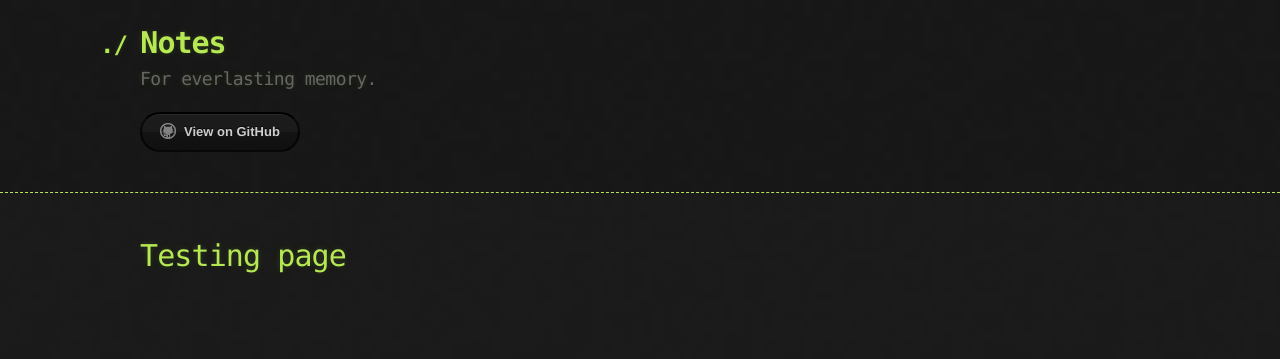
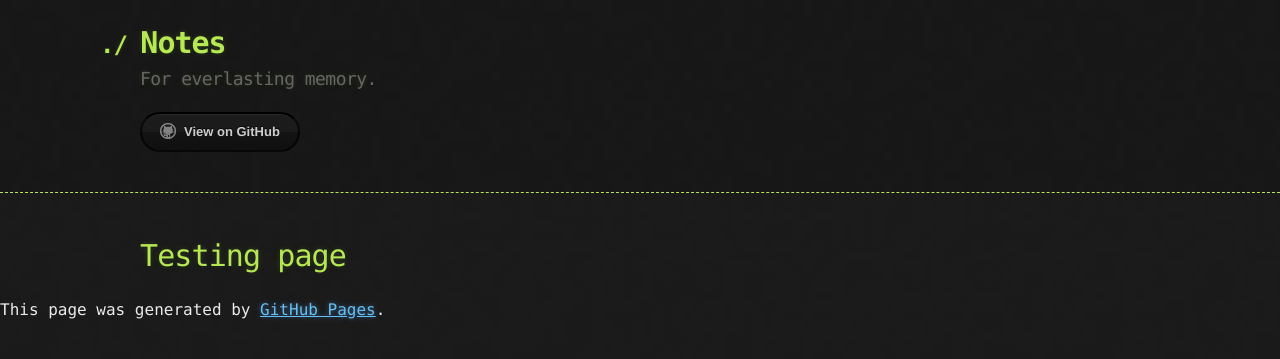
Before and after one commit to dini/dini.github.io, a Jekyll site: the page built from index.md, in a window 1280 px wide. Shown: the top 359 px of the page. Built offline with Jekyll 4.4.1, drawn with Linux system fonts in a browser that asks for light colours.

Commit message:
add footer

```diff
--- /dev/null
+++ b/_includes/footer.html
@@ -0,0 +1,3 @@
+<footer class="site-footer">
+    <span class="site-footer-credits">This page was generated by <a href="https://pages.github.com">GitHub Pages</a>.</span>
+</footer>
--- /dev/null
+++ b/_includes/header.html
@@ -0,0 +1,9 @@
+<header>
+<div class="container">
+<h1>{{ site.title | default: site.github.repository_name }}</h1>
+<h2>{{ site.description | default: site.github.project_tagline }}</h2>
+<section id="downloads">
+<a href="{{ site.github.repository_url }}" class="btn btn-github"><span class="icon"></span>View on GitHub</a>
+</section>
+</div>
+</header>
--- a/_layouts/default.html
+++ b/_layouts/default.html
@@ -2,22 +2,12 @@
 <html lang="{{ page.lang | default: site.lang | default: "en-US" }}">
 {%- include head.html -%}
   <body>
-
-    <header>
-      <div class="container">
-        <h1>{{ site.title | default: site.github.repository_name }}</h1>
-        <h2>{{ site.description | default: site.github.project_tagline }}</h2>
-
-        <section id="downloads">
-          <a href="{{ site.github.repository_url }}" class="btn btn-github"><span class="icon"></span>View on GitHub</a>
-        </section>
-      </div>
-    </header>
-
+{%- include header.html -%}
     <div class="container">
       <section id="main_content">
         {{ content }}
       </section>
     </div>
+{%- include footer.html -%}
   </body>
 </html>
```
